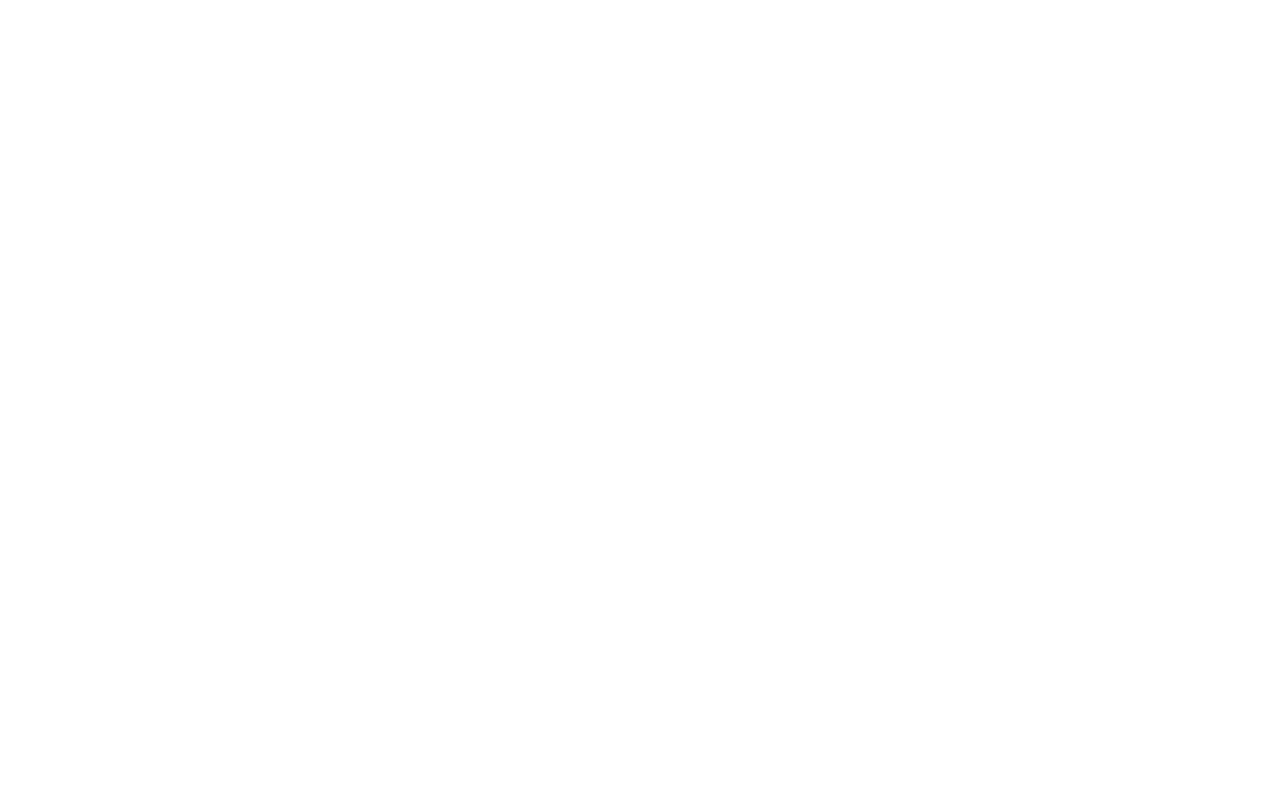
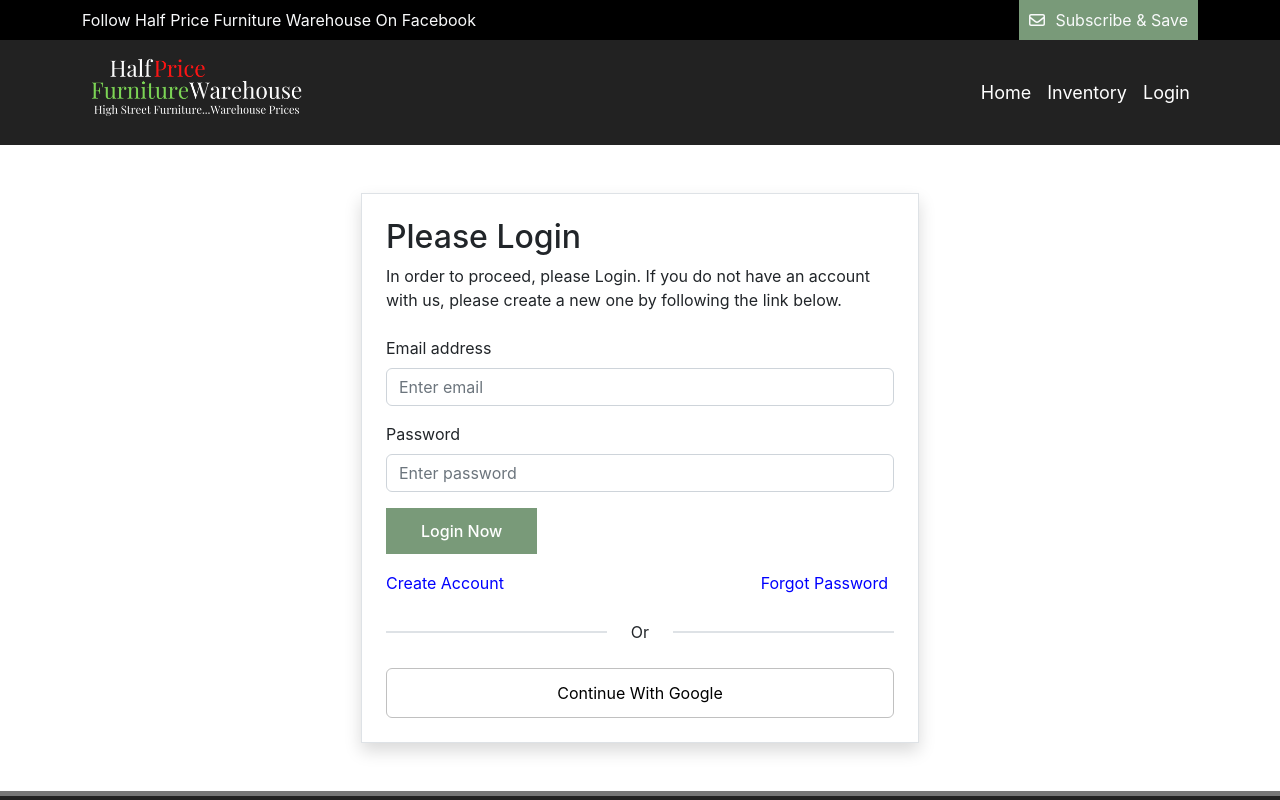
Before and after one commit to tanjira584/furniture-client-app, a React (Create React App) app: page /login in a window 1280 px wide. Before the commit this address had no page. Shown: the top 800 px of the page. Built offline with nearby package versions, Linux system fonts and the light colour scheme; the HTML template or start-up script is replaced by a standard one.

Commit message:
Login page design

```diff
--- a/src/App.js
+++ b/src/App.js
@@ -1,12 +1,21 @@
 import { Route, Routes } from "react-router-dom";
 import "./App.css";
+import Login from "./components/Pages/Auth/Login";
+import Signup from "./components/Pages/Auth/Signup";
 import Home from "./components/Pages/Home/Home";
+import Inventory from "./components/Pages/Inventory/Inventory";
 
 function App() {
     return (
         <div className="">
             <Routes>
                 <Route path="/" element={<Home></Home>}></Route>
+                <Route
+                    path="/inventory"
+                    element={<Inventory></Inventory>}
+                ></Route>
+                <Route path="/login" element={<Login></Login>}></Route>
+                <Route path="/signup" element={<Signup></Signup>}></Route>
             </Routes>
         </div>
     );
--- /dev/null
+++ b/src/components/Pages/Auth/Login.css
@@ -0,0 +1,30 @@
+.login-form form input[type="submit"] {
+    background-color: #799a79;
+    padding: 10px 34px;
+    border: 1px solid #799a79;
+    color: #fff;
+    font-weight: 500;
+}
+.google-btn button {
+    width: 100%;
+    padding: 12px 24px;
+    border: 1px solid silver;
+    border-radius: 6px;
+    background-color: transparent;
+    transition: 0.5s all;
+}
+.google-btn button:hover {
+    border: 1px solid #799a79;
+}
+.reset-btn a,
+.reset-btn button {
+    text-decoration: none;
+    color: blue;
+    background-color: transparent;
+    border: none;
+    transition: 0.5s all;
+}
+.reset-btn a:hover,
+.reset-btn button:hover {
+    text-decoration: underline;
+}
--- /dev/null
+++ b/src/components/Pages/Auth/Login.js
@@ -0,0 +1,85 @@
+import React, { useState } from "react";
+import Footer from "../../share/Footer";
+import Header from "../../share/Header";
+import "./Login.css";
+import { Link } from "react-router-dom";
+
+const Login = () => {
+    const [user, setUser] = useState({ email: "", password: "" });
+
+    const hangleChange = (e) => {
+        setUser({ ...user, [e.target.name]: e.target.value });
+    };
+    const handleSubmit = (e) => {
+        e.preventDefault();
+        console.log(user);
+    };
+    return (
+        <div>
+            <Header></Header>
+            <div className="container-md">
+                <div className="login-form w-50 mx-auto border shadow p-4 my-5">
+                    <div>
+                        <h2>Please Login</h2>
+                        <p className="mb-4">
+                            In order to proceed, please Login. If you do not
+                            have an account with us, please create a new one by
+                            following the link below.
+                        </p>
+                        <form onSubmit={handleSubmit}>
+                            <div class="mb-3">
+                                <label htmlFor="email" className="form-label">
+                                    Email address
+                                </label>
+                                <input
+                                    type="email"
+                                    className="form-control"
+                                    id="email"
+                                    name="email"
+                                    placeholder="Enter email"
+                                    onChange={hangleChange}
+                                />
+                            </div>
+                            <div class="mb-3">
+                                <label htmlFor="email" className="form-label">
+                                    Password
+                                </label>
+                                <input
+                                    type="password"
+                                    className="form-control"
+                                    id="password"
+                                    name="password"
+                                    placeholder="Enter password"
+                                    onChange={hangleChange}
+                                />
+                            </div>
+                            <div>
+                                <input type="submit" value="Login Now" />
+                            </div>
+                        </form>
+
+                        <div className="d-flex justify-content-between align-items-center mb-4 reset-btn mt-3">
+                            <div>
+                                <Link to="/signup">Create Account</Link>
+                            </div>
+                            <div>
+                                <button>Forgot Password</button>
+                            </div>
+                        </div>
+                        <div className="d-flex align-items-center">
+                            <div className="w-50 border"></div>
+                            <div className="mx-4">Or</div>
+                            <div className="w-50 border"></div>
+                        </div>
+                        <div className="mt-4 google-btn">
+                            <button>Continue With Google</button>
+                        </div>
+                    </div>
+                </div>
+            </div>
+            <Footer></Footer>
+        </div>
+    );
+};
+
+export default Login;
--- /dev/null
+++ b/src/components/Pages/Auth/Signup.js
@@ -0,0 +1,16 @@
+import React from "react";
+import Footer from "../../share/Footer";
+import Header from "../../share/Header";
+import "./Signup.css";
+
+const Signup = () => {
+    return (
+        <div>
+            <Header></Header>
+            <div style={{ height: "500px" }}></div>
+            <Footer></Footer>
+        </div>
+    );
+};
+
+export default Signup;
--- a/src/components/Pages/Home/ReviewSection.css
+++ b/src/components/Pages/Home/ReviewSection.css
@@ -28,3 +28,6 @@
 .rating-icon ul li .icon {
     color: #e7711b;
 }
+.user-block img {
+    width: 100%;
+}
--- a/src/components/Pages/Home/StoreSection.css
+++ b/src/components/Pages/Home/StoreSection.css
@@ -12,6 +12,10 @@
     font-weight: 500;
     border-radius: 4px;
 }
+.store-img {
+    max-height: 400px;
+    overflow: hidden;
+}
 .store-img img {
     width: 100%;
 }
--- a/src/components/Pages/Home/StoreSection.js
+++ b/src/components/Pages/Home/StoreSection.js
@@ -1,6 +1,6 @@
 import React from "react";
 import "./StoreSection.css";
-import store from "./../../../images/room1.jpg";
+import store from "./../../../images/store.jpg";
 const StoreSection = () => {
     return (
         <div className="store-area">
@@ -25,7 +25,7 @@
                         </div>
                     </div>
                     <div className="col-md-7">
-                        <div className="store-img">
+                        <div className="store-img ">
                             <img src={store} alt="" />
                         </div>
                     </div>
--- /dev/null
+++ b/src/components/Pages/Inventory/Inventory.js
@@ -0,0 +1,16 @@
+import React from "react";
+import Footer from "../../share/Footer";
+import Header from "../../share/Header";
+import "./Inventory.css";
+
+const Inventory = () => {
+    return (
+        <div>
+            <Header></Header>
+            <div style={{ height: "500px" }}></div>
+            <Footer></Footer>
+        </div>
+    );
+};
+
+export default Inventory;
--- a/src/components/share/Header.js
+++ b/src/components/share/Header.js
@@ -3,6 +3,7 @@
 import React from "react";
 import "./Header.css";
 import logo from "./../../images/logo.avif";
+import { Link } from "react-router-dom";
 
 const Header = () => {
     return (
@@ -31,9 +32,10 @@
             <section className="header-main">
                 <nav class="navbar navbar-expand-lg">
                     <div class="container-md">
-                        <a class="navbar-brand logo" href="/">
+                        <Link class="navbar-brand logo" to="/">
                             <img src={logo} alt="" />
-                        </a>
+                        </Link>
+
                         <button
                             class="navbar-toggler text-light"
                             type="button"
@@ -51,18 +53,19 @@
                         >
                             <ul class="navbar-nav main-menu ms-auto mb-2 mb-lg-0">
                                 <li class="nav-item">
-                                    <a
-                                        class="nav-link"
-                                        aria-current="page"
-                                        href="/"
-                                    >
+                                    <Link class="nav-link" to="/">
                                         Home
-                                    </a>
+                                    </Link>
                                 </li>
                                 <li class="nav-item">
-                                    <a class="nav-link" href=" ">
+                                    <Link class="nav-link" to="/inventory">
+                                        Inventory
+                                    </Link>
+                                </li>
+                                <li class="nav-item">
+                                    <Link class="nav-link" to="/login">
                                         Login
-                                    </a>
+                                    </Link>
                                 </li>
                             </ul>
                         </div>
```
Also changed, not shown: src/components/Pages/Home/ReviewSection.js (+8 -10 lines), src/components/Pages/Auth/Signup.css (added), src/components/Pages/Inventory/Inventory.css (added), src/images/store.jpg (added), src/images/user1.png (added).
